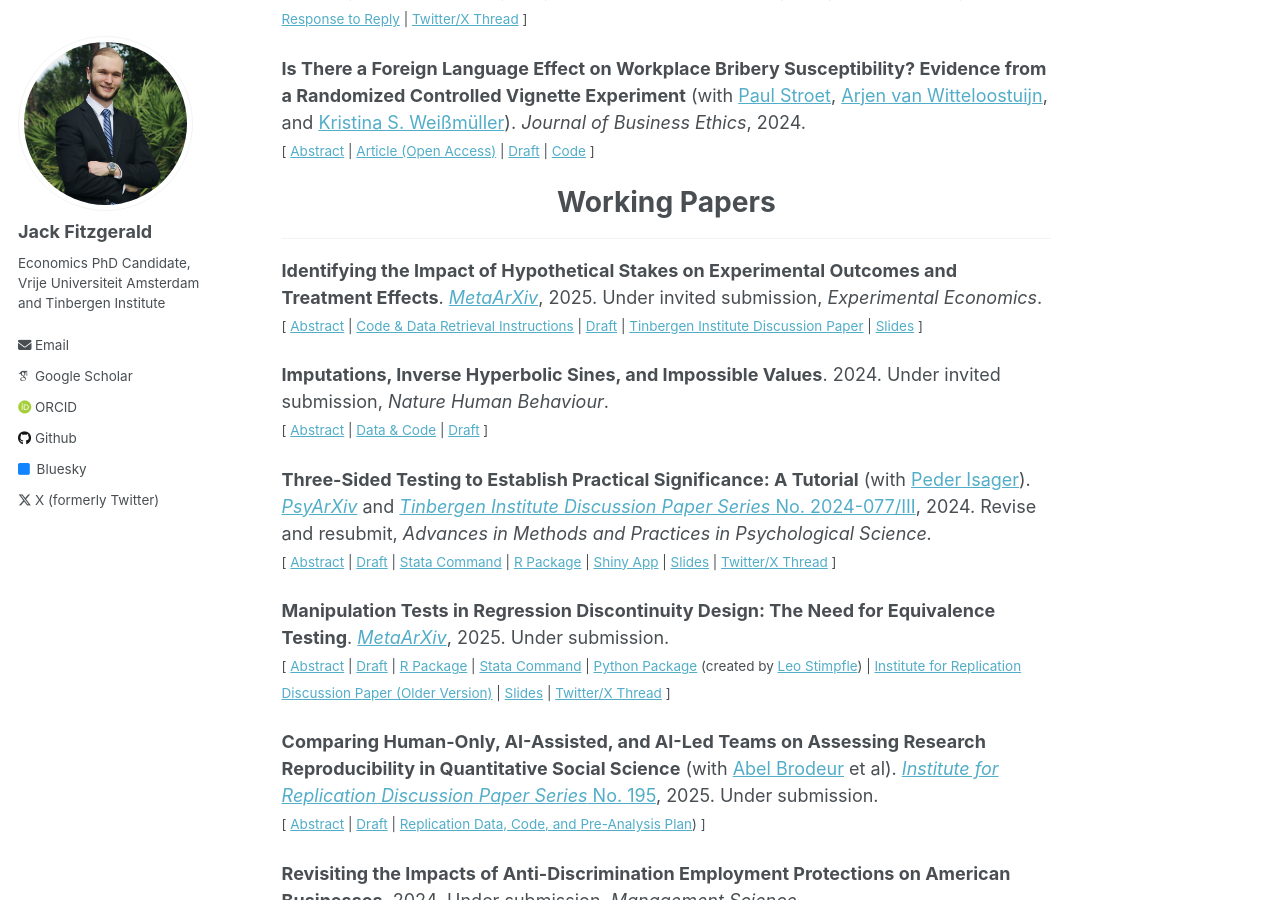
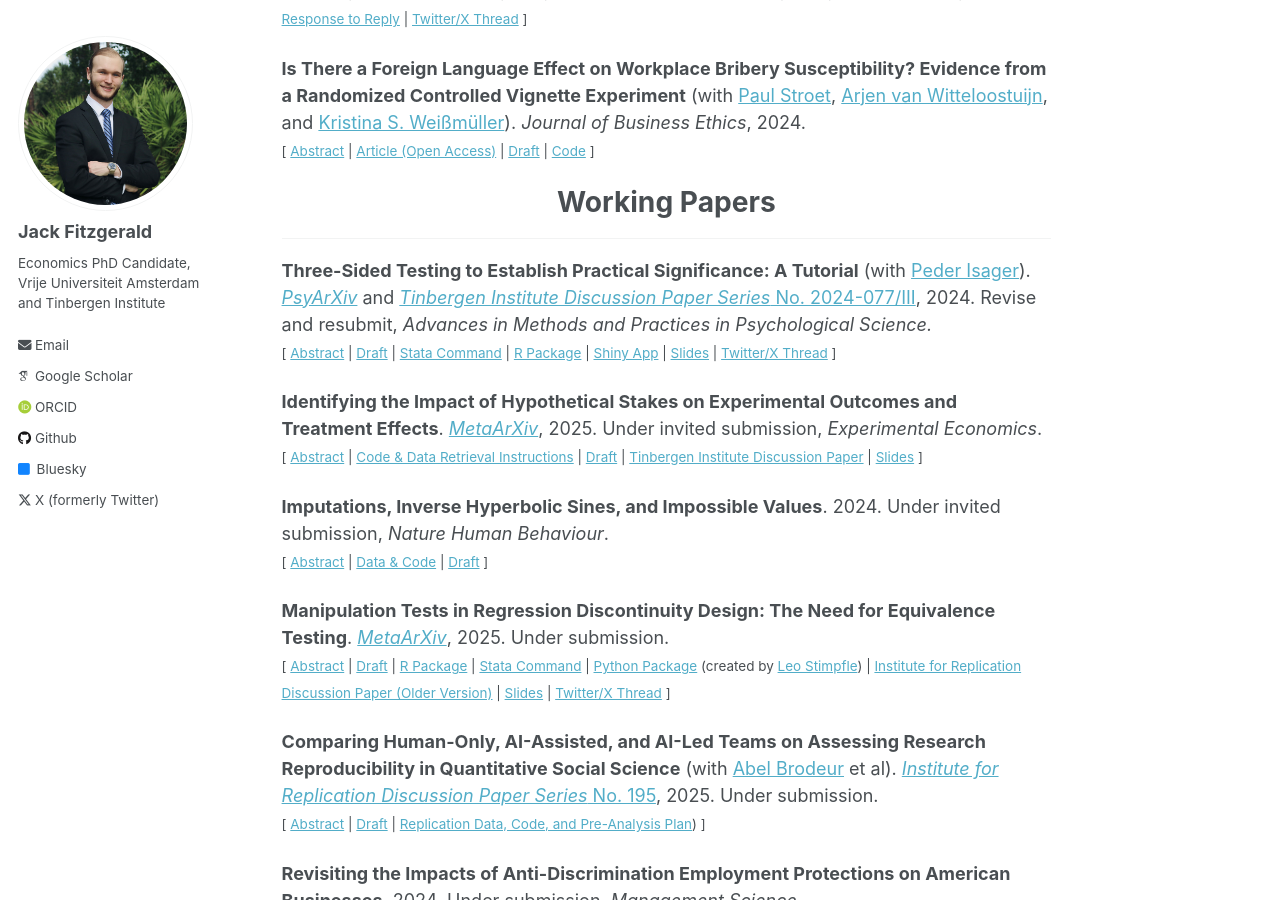
Before and after one commit to jack-fitzgerald/jack-fitzgerald.github.io, a Jekyll site: the page built from _pages/papers.md, in a window 1280 px wide and 900 px high, scrolled down 518 px. Built offline with Jekyll 4.4.1, drawn with Linux system fonts in a browser that asks for light colours; some web fonts are replaced.

Commit message:
Update papers.md

```diff
--- a/_pages/papers.md
+++ b/_pages/papers.md
@@ -42,6 +42,15 @@ Theory and evidence from the behavioral science literature suggest that the wide
 # <center> Working Papers </center>
 - - -
 
+**Three-Sided Testing to Establish Practical Significance: A Tutorial** (with [Peder Isager](https://pedermisager.org/)). [<i>PsyArXiv</i>](https://doi.org/10.31234/osf.io/8y925) and [<i>Tinbergen Institute Discussion Paper Series</i> No. 2024-077/III](https://papers.tinbergen.nl/24077.pdf), 2024. Revise and resubmit, <i>Advances in Methods and Practices in Psychological Science.</i> <br/>
+<small>[ <a href="#/" onclick="visib('TST')">Abstract</a> | [Draft](https://jack-fitzgerald.github.io/files/TST_Tutorial.pdf) | [Stata Command](https://github.com/jack-fitzgerald/tsti) | [R Package](https://github.com/jack-fitzgerald/eqtesting) | [Shiny App](https://jack-fitzgerald.shinyapps.io/shinyTST/) | [Slides](https://jack-fitzgerald.github.io/files/TST_Slides.pdf) | [Twitter/X Thread](https://threadreaderapp.com/thread/1870130179160584350.html) ] </small>
+
+<div id="TST" style="display: none; text-align: justify; line-height: 1.2" ><small>
+
+Researchers may want to know whether an observed statistical relationship is either meaningfully negative, meaningfully positive, or small enough to be considered practically equivalent to zero. Such a question can not be addressed with standard null hypothesis significance testing, nor with standard equivalence testing. Three-sided testing (TST) is a procedure to address such questions, by simultaneously testing whether an estimated relationship is significantly below, within, or above predetermined smallest effect sizes of interest. TST is a natural extension of the standard two one-sided tests (TOST) procedure for equivalence testing. TST offers a more comprehensive decision framework than TOST with no penalty to error rates or statistical power. In this paper, we give a non-technical introduction to TST, provide commands for conducting TST in R, Jamovi, and Stata, and provide a Shiny app for easy implementation. Whenever a meaningful smallest effect size of interest can be specified, TST should be combined with null hypothesis significance testing as the default frequentist testing procedure.
+
+</small><br><br/></div>
+
 **Identifying the Impact of Hypothetical Stakes on Experimental Outcomes and Treatment Effects**. [<i>MetaArXiv</i>](https://doi.org/10.31222/osf.io/j5nmf_v1), 2025. Under invited submission, <i>Experimental Economics</i>. <br/>
 <small>[ <a href="#/" onclick="visib('hypo-bias')">Abstract</a> | [Code & Data Retrieval Instructions](https://osf.io/fe6jn/) | [Draft](https://jack-fitzgerald.github.io/files/Hypothetical_Bias.pdf) | [Tinbergen Institute Discussion Paper](https://papers.tinbergen.nl/24070.pdf) | [Slides](https://jack-fitzgerald.github.io/files/Hypothetical_Bias_Slides.pdf) ] </small>
 
@@ -57,15 +66,6 @@ Recent studies showing that some outcome variables do not statistically signific
 <div id="WEA23" style="display: none; text-align: justify; line-height: 1.2" ><small>
 
 Wolfowicz et al. (2023, <i>Nature Human Behaviour</i>) find that more arrests and convictions for terrorism offenses decrease terrorism, more charges increase terrorism, and longer sentences do not deter terrorism in 28 European Union member states from 2006-2021. I assess the computational reproducibility of their study and find many data irregularities. The article's primary dependent variable - purportedly an inverse hyperbolic sine transformation of terrorist attack rates - takes on 292 different values when attack rates equal zero, and negatively correlates with attack rates. Many variables exhibit impossible values or undisclosed imputations, often masking a lack of reporting in the article's main data sources. I estimate that the authors have access to 57% fewer observations than claimed. Reproduction attempts produce estimates at least 77.7% smaller than the published estimates. Models reflecting the true degree of missing data produce estimates that are not statistically significantly different from zero for any independent variable of interest.
-
-</small><br><br/></div>
-
-**Three-Sided Testing to Establish Practical Significance: A Tutorial** (with [Peder Isager](https://pedermisager.org/)). [<i>PsyArXiv</i>](https://doi.org/10.31234/osf.io/8y925) and [<i>Tinbergen Institute Discussion Paper Series</i> No. 2024-077/III](https://papers.tinbergen.nl/24077.pdf), 2024. Revise and resubmit, <i>Advances in Methods and Practices in Psychological Science.</i> <br/>
-<small>[ <a href="#/" onclick="visib('TST')">Abstract</a> | [Draft](https://jack-fitzgerald.github.io/files/TST_Tutorial.pdf) | [Stata Command](https://github.com/jack-fitzgerald/tsti) | [R Package](https://github.com/jack-fitzgerald/eqtesting) | [Shiny App](https://jack-fitzgerald.shinyapps.io/shinyTST/) | [Slides](https://jack-fitzgerald.github.io/files/TST_Slides.pdf) | [Twitter/X Thread](https://threadreaderapp.com/thread/1870130179160584350.html) ] </small>
-
-<div id="TST" style="display: none; text-align: justify; line-height: 1.2" ><small>
-
-Researchers may want to know whether an observed statistical relationship is either meaningfully negative, meaningfully positive, or small enough to be considered practically equivalent to zero. Such a question can not be addressed with standard null hypothesis significance testing, nor with standard equivalence testing. Three-sided testing (TST) is a procedure to address such questions, by simultaneously testing whether an estimated relationship is significantly below, within, or above predetermined smallest effect sizes of interest. TST is a natural extension of the standard two one-sided tests (TOST) procedure for equivalence testing. TST offers a more comprehensive decision framework than TOST with no penalty to error rates or statistical power. In this paper, we give a non-technical introduction to TST, provide commands for conducting TST in R, Jamovi, and Stata, and provide a Shiny app for easy implementation. Whenever a meaningful smallest effect size of interest can be specified, TST should be combined with null hypothesis significance testing as the default frequentist testing procedure.
 
 </small><br><br/></div>
 
```
